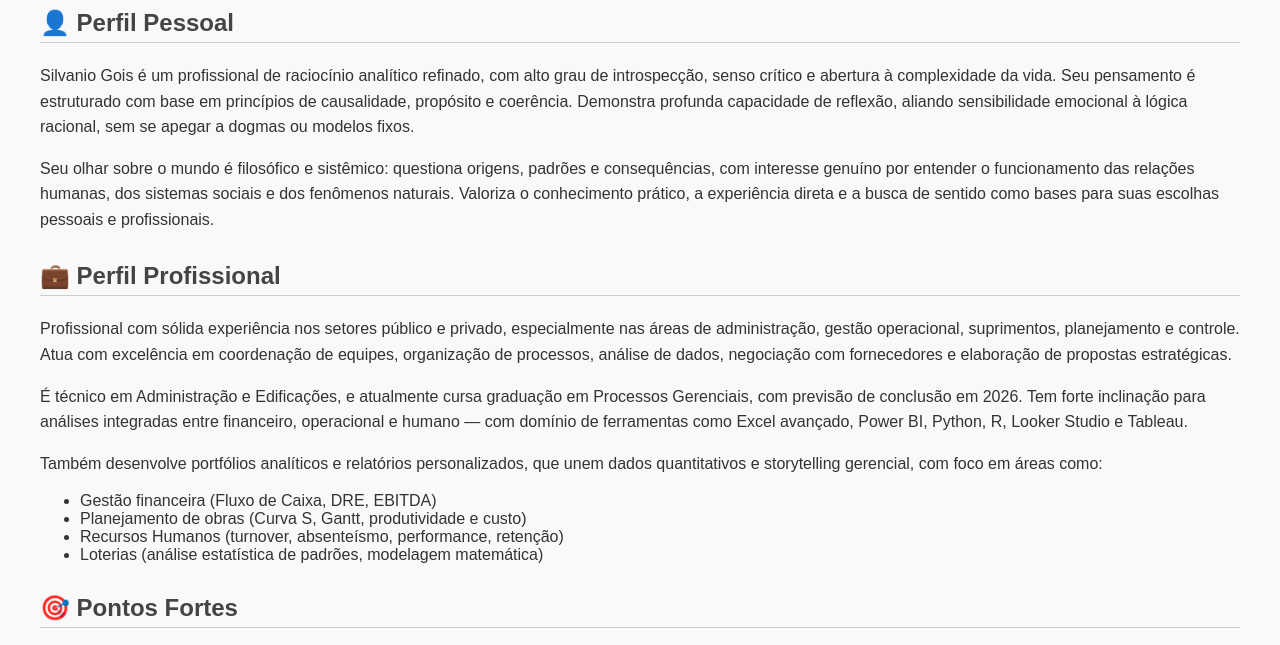
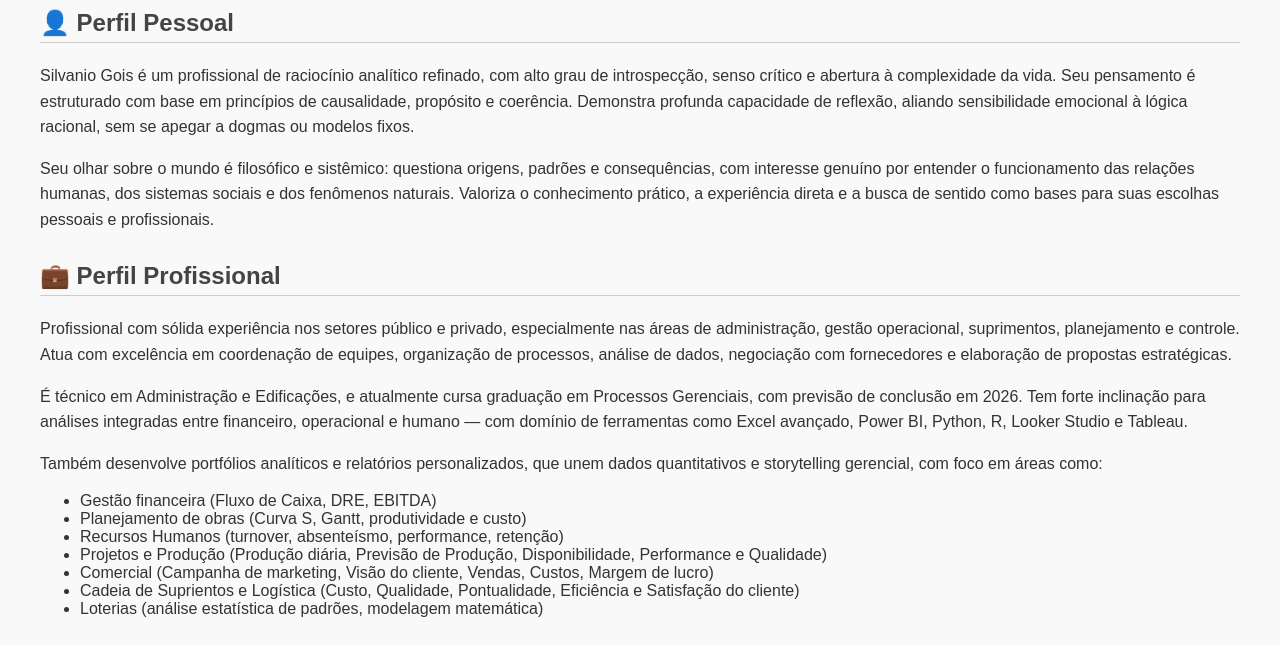
Before and after one commit to SilvanioSG/sintese_pessoal_e_profissional, a plain HTML site: page index.html in a window 1280 px wide. Shown: the part 98-743 px from the top of the page. Drawn offline with Linux system fonts and the light colour scheme.

Commit message:
Update index.html

```diff
--- a/index.html
+++ b/index.html
@@ -43,6 +43,9 @@
         <li>Gestão financeira (Fluxo de Caixa, DRE, EBITDA)</li>
         <li>Planejamento de obras (Curva S, Gantt, produtividade e custo)</li>
         <li>Recursos Humanos (turnover, absenteísmo, performance, retenção)</li>
+        <li>Projetos e Produção (Produção diária, Previsão de Produção, Disponibilidade, Performance e Qualidade)</li>
+        <li>Comercial (Campanha de marketing, Visão do cliente, Vendas, Custos, Margem de lucro)</li>
+        <li>Cadeia de Suprientos e Logística (Custo, Qualidade, Pontualidade, Eficiência e Satisfação do cliente)</li>
         <li>Loterias (análise estatística de padrões, modelagem matemática)</li>
     </ul>
 
```
